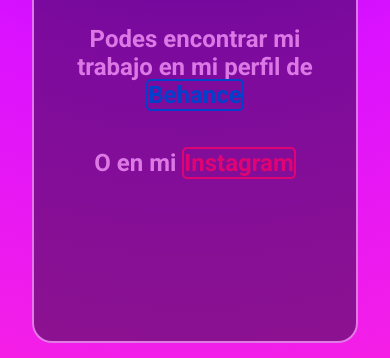
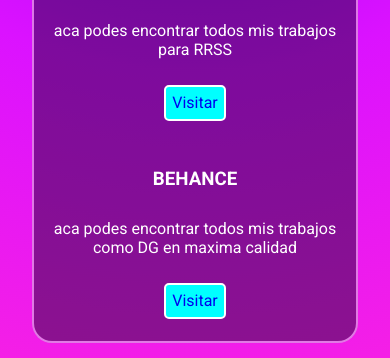
Before and after one commit to charlysantana1998/csdesign-repositorio-1, a plain HTML site: page pages/portfolio.html in a window 390 px wide. Shown: the part 357-715 px from the top of the page. Drawn offline with Linux system fonts and the light colour scheme.

Commit message:
agrego media a portfolio

```diff
--- a/pages/portfolio.html
+++ b/pages/portfolio.html
@@ -5,7 +5,7 @@
     <meta http-equiv="X-UA-Compatible" content="IE=edge">
     <meta name="viewport" content="width=device-width, initial-scale=1.0">
     <meta name="keywords" content="design, graphic, illustrator">
-    <meta name="description" content="Aca poder encontrar los links a todos mis trabajos">
+    <meta name="description" content="Aca podes encontrar los links a todos mis trabajos">
     <link rel="icon" type="image/ico" href="../images/favicon.ico"/>
     <link rel="preconnect" href="https://fonts.googleapis.com">
     <link rel="preconnect" href="https://fonts.gstatic.com" crossorigin>
@@ -31,16 +31,23 @@
 
         <!--CUERPO-->
 
-        <div class="cuerpo cuerpoPortfolio">
-            <div class="contenidoPortfolio">
+        <div class="cuerpo cuerpoPortfolioCopia">
+            <div class="tituloPortfolioCopia">
                 <h1>PORTFOLIO</h1>
-                <h2>Podes encontrar mi trabajo en mi perfil de <a class="linkUno" href="https://www.behance.net/charlysantanadesign" target="_blank">Behance</a></h2>
-                <h2>O en mi <a class="linkDos" href="https://www.instagram.com/4th.dim.studio/" target="_blank">Instagram</a></h2>
             </div>
-            <div class="decoracionPortfolio">
-                <div class="circulo circuloVertical"></div>
-                <div class="circulo circuloVertical"></div>
-                <div class="circulo circuloVertical"></div>
+            <div class="contenidoPortfolioCopia">
+                <div class="card">
+                    <img class="imgCard" src="../images/ilib.png">
+                    <h3>INSTAGRAM</h3>
+                    <p class="descripcionCard">aca podes encontrar todos mis trabajos para RRSS</p>
+                    <a class="linkCard" href="#">Visitar</a>
+                </div>
+                <div class="card">
+                    <img class="imgCard" src="../images/ilbe.png">
+                    <h3>BEHANCE</h3>
+                    <p class="descripcionCard">aca podes encontrar todos mis trabajos como DG en maxima calidad</p>
+                    <a class="linkCard" href="#">Visitar</a>
+                </div>
             </div>
         </div>
 
--- a/styles/partials/_portfolio.scss
+++ b/styles/partials/_portfolio.scss
@@ -1,92 +1,107 @@
 /*/ESTILOS DE PORTFOLIO/*/
 
-.cuerpoPortfolio{
+.cuerpoPortfolioCopia{
+    cursor: default;
     display: grid;
-    grid-template-columns: repeat(2,  1fr);
-    grid-template-rows: 1fr;
+    grid-template-columns: 1fr;
+    grid-template-rows: 1fr 8fr;
     grid-template-areas:
-    "decoracionPortfolio        contenidoPortfolio";
-    .contenidoPortfolio{
-        grid-area: contenidoPortfolio;
+    "tituloPortfolioCopia"    "tituloPortfolioCopia"
+    "contenidoPortfolioCopia" "contenidoPortfolioCopia" ;
+}
+
+.tituloPortfolioCopia{
+    grid-area: tituloPortfolioCopia;
+    display: flex;
+    justify-content: center;
+}
+
+.contenidoPortfolioCopia{
+    grid-area: contenidoPortfolioCopia;
+    display: flex;
+    justify-content: space-around;
+}
+
+.card{
+    margin: 2%;
+    color: white;
+    background-color: rgb(61, 5, 112);
+    width: 300px;
     display: flex;
     flex-direction: column;
-        align-items: flex-start;
     justify-content: center;
-        .linkUno{
-            color: rgb(0, 64, 202);
-            @extend %linkPortfolio;
-        }
-        .linkDos{
-            color: rgba(255, 0, 102, 0.745);
-            @extend %linkPortfolio;
-        }
-    }
-    .decoracionPortfolio{
-        grid-area: decoracionPortfolio;
-        display: flex;
-        flex-direction: column;
     align-items: center;
-        justify-content: center;
-        .circuloVertical{
-            width: 5rem;
-            height: 5rem;
-            background-color: rgba(252, 159, 255, 0.745);
-            border-radius: 50%;
-            margin-top: 5%;
-            margin-bottom: 5%;
-            transition: all 0.5s;
-            &:hover{
-                background-color: white;
-            }
-        }
-    }
+    border: 2px white solid;
+    border-radius: 30px;
+    overflow: hidden;
 }
 
+.imgCard{
+    width: 100%;
+    border-bottom: 2px white ;
+}
 
-/*/TABLET/*/
+.descripcionCard{
+    margin: 10px;
+    text-align: center;
+}
+
+.linkCard{
+    background-color: aqua;
+    text-decoration: none;
+    padding: 2%;
+    border: 2px solid white;
+    border-radius: 5px;
+    margin: 5%;
+}
 
 @media screen and (max-width: 1200px) {
-
-    .contenidoPortfolio{
-        padding-right: 10%;
-        .link{
-            color: white;
-        }
+    .card{
+        width: 250px;
     }
 
 }
 
-/*/MOBILE/*/
+@media screen and (max-width: 600px) {
+    .tituloPortfolioCopia{
+        display: none;
+    }
 
-@media screen and (max-width: 600px) {
-
-    .cuerpoPortfolio{
-        display: flex;
+    .contenidoPortfolioCopia{
+        flex-direction: column;
         justify-content: center;
         align-items: center;
-        text-align: center;
-        .contenidoPortfolio{
+    }
+
+    .card{
+        margin: 2%;
+        color: white;
+        background-color: rgba(60, 5, 112, 0);
+        width: 100%;
         display: flex;
         flex-direction: column;
+        justify-content: center;
         align-items: center;
-            justify-content: center;
-            position: relative;
-            left: 5%;
-            .link{
-                border: 2px solid;
-                color: white;
-                padding: 0,5%;
+        border: 0px white solid;
+        border-radius: 0px;
+        overflow: hidden;
+    }
+
+    .imgCard{
+        display: none;
+    }
+
+    .descripcionCard{
+        margin: 10px;
+        text-align: center;
+    }
+
+    .linkCard{
+        background-color: aqua;
+        text-decoration: none;
+        padding: 2%;
+        border: 2px solid white;
         border-radius: 5px;
-                text-decoration: none;
-                transition: all 0.5s;
-                &:hover{
-                    color: white;
+        margin: 5%;
     }
 }
-        }
-        .decoracionPortfolio{
-            display: none;
-        }
-    }
-
-}
```
Also changed, not shown: styles/styles.css, 1 other file. Lines whose indentation alone changed are shown as unchanged.
